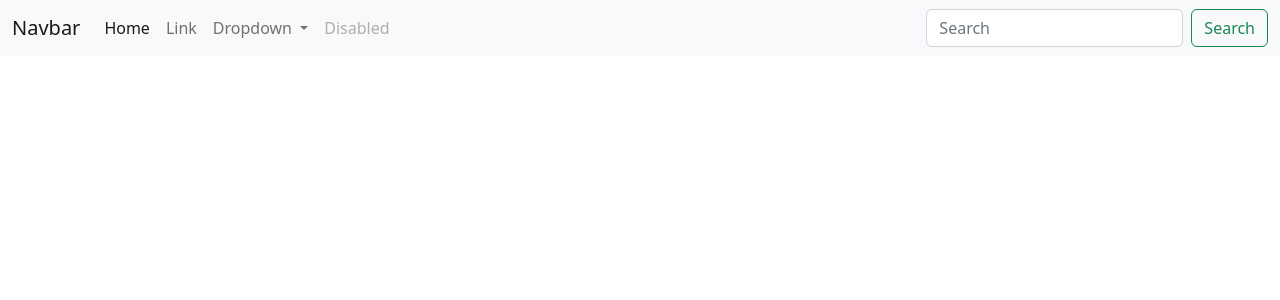
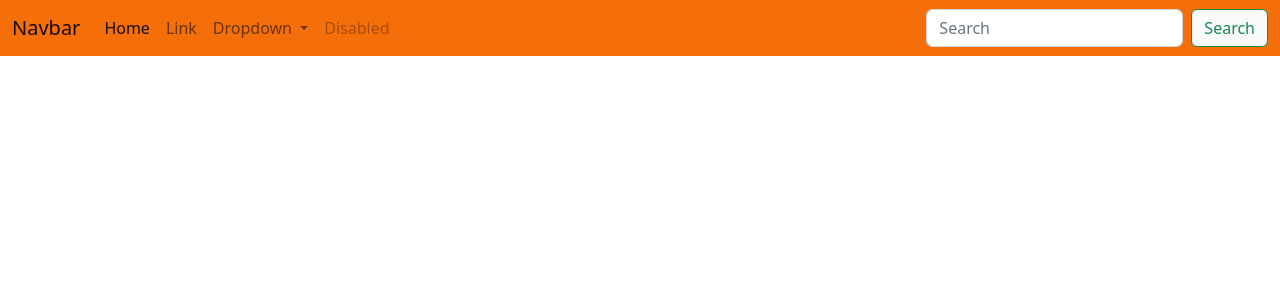
Before and after one commit to rakinplaban/bioinformatics, a Django app: page / in a window 1280 px wide. Shown: the top 300 px of the page. Run offline with Django 3.2, Linux system fonts and the light colour scheme.

Commit message:
changed nav ber color

```diff
--- a/precisionmedicine/static/precisionmedicine/style.css
+++ b/precisionmedicine/static/precisionmedicine/style.css
@@ -1,8 +1,4 @@
-.firstheader {
-  color: red;
-}
-
-p {
-  background-color: blue;
+.coloniva {
+  background-color: #f46f09;
 }
 /*# sourceMappingURL=style.css.map */
--- a/precisionmedicine/static/precisionmedicine/style.scss
+++ b/precisionmedicine/static/precisionmedicine/style.scss
@@ -1,8 +1,3 @@
-.firstheader{
-    color:red;
-
+.coloniva{
+    background-color:#f46f09;
 }
-
-p{
-    background-color: blue;
-}
--- a/precisionmedicine/templates/precisionmedicine/layout.html
+++ b/precisionmedicine/templates/precisionmedicine/layout.html
@@ -5,13 +5,14 @@
     <meta charset="UTF-8">
     <meta http-equiv="X-UA-Compatible" content="IE=edge">
     <meta name="viewport" content="width=device-width, initial-scale=1.0">
+    <link rel="icon" href="https://pm1.narvii.com/6155/c448003066c7a9333d1934044c16452c07fd7bff_hq.jpg">
     <link href="https://cdn.jsdelivr.net/npm/bootstrap@5.2.0-beta1/dist/css/bootstrap.min.css" rel="stylesheet" integrity="sha384-0evHe/X+R7YkIZDRvuzKMRqM+OrBnVFBL6DOitfPri4tjfHxaWutUpFmBp4vmVor" crossorigin="anonymous">
     <link rel="stylesheet" href="{% static 'precisionmedicine/style.css' %}">
     <title>{% block title %} {% endblock %}</title>
 </head>
 <body>
-    <nav class="navbar navbar-expand-lg bg-light">
-        <div class="container-fluid">
+    <nav class="navbar navbar-expand-lg coloniva">
+        <div class="container-fluid text-light">
           <a class="navbar-brand" href="#">Navbar</a>
           <button class="navbar-toggler" type="button" data-bs-toggle="collapse" data-bs-target="#navbarSupportedContent" aria-controls="navbarSupportedContent" aria-expanded="false" aria-label="Toggle navigation">
             <span class="navbar-toggler-icon"></span>
@@ -52,7 +53,7 @@
             </ul>
             <form class="d-flex" role="search">
               <input class="form-control me-2" type="search" placeholder="Search" aria-label="Search">
-              <button class="btn btn-outline-success" type="submit">Search</button>
+              <button class="btn btn-outline-success btn-light" type="submit">Search</button>
             </form>
           </div>
         </div>
```
Also changed, not shown: 1 other file.
